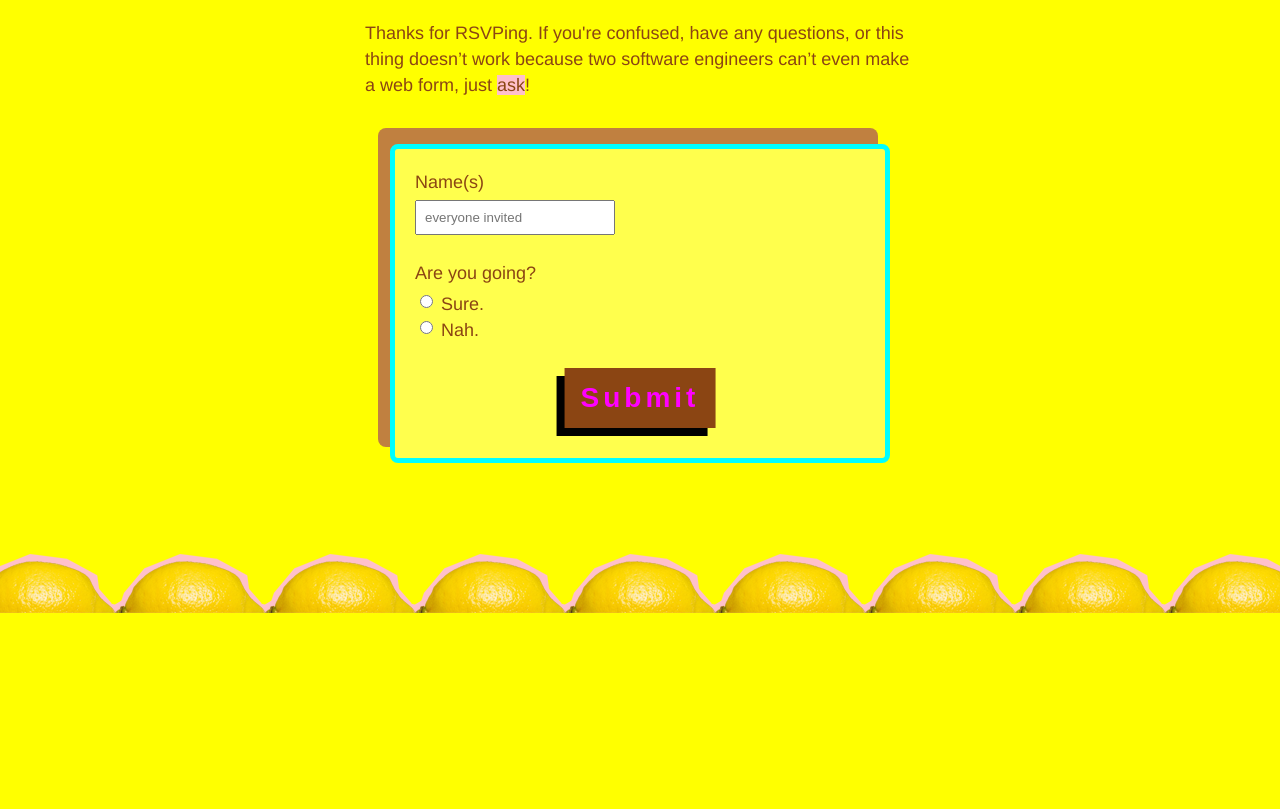
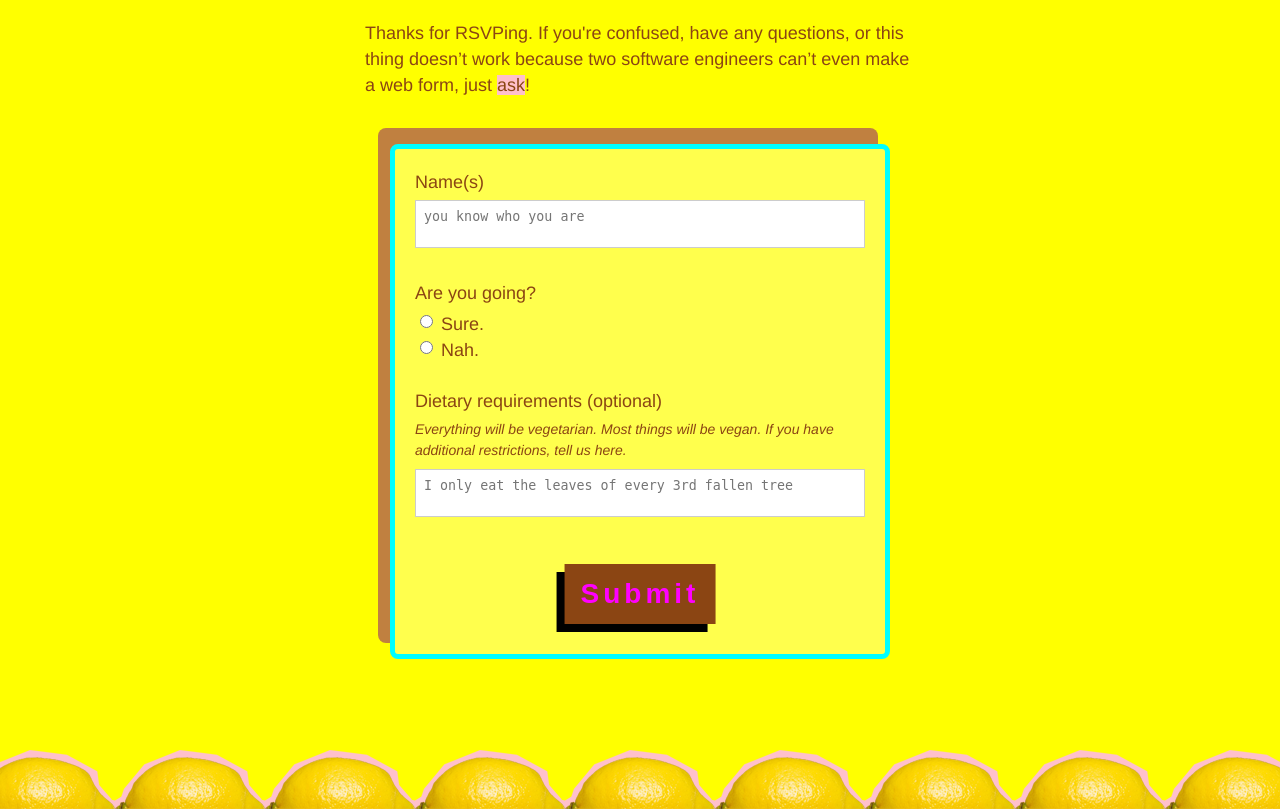
Before and after one commit to lemonparty/lemonparty2018, a Flask app: page /rsvp in a window 1280 px wide. Shown: the part 358-1167 px from the top of the page. Before the commit the page ends 971 px from the top, so only its background shows below. Run offline with Flask 2, Linux system fonts and the light colour scheme; the visitor is signed in with stand-in values (Sample User, id 1); some libraries are stand-ins or nearby versions.

Commit message:
add diet; finesse congrats marquee and some form styles

```diff
--- a/src/app.scss
+++ b/src/app.scss
@@ -32,12 +32,12 @@ $button-height: 60px;
   display: block;
   z-index: 2;
   min-width: $button-width;
-	padding: 0 16px;
+  padding: 0 16px;
   height: $button-height;
 
   text-decoration: none;
   background: saddlebrown;
-	border: 0;
+  border: 0;
   box-shadow: -8px 8px 0 #000;
 
   color: magenta;
@@ -47,10 +47,14 @@ $button-height: 60px;
   line-height: $button-height;
   text-align: center;
 
-	cursor: pointer;
+  cursor: pointer;
 
   &:hover {
     box-shadow: -24px 12px 0 #000;
+  }
+
+  &:focus {
+    outline: none;
   }
 }
 
--- a/src/pages/rsvp.scss
+++ b/src/pages/rsvp.scss
@@ -1,6 +1,6 @@
 @keyframes marquee {
   0% {
-    transform: translateX(100%);
+    transform: translateX(55%);
   }
 
   100% {
@@ -8,12 +8,14 @@
   }
 }
 
+$form-padding: 20px;
+
 .body-rsvp {
   $form-shadow-color: mix(purple, yellow);
 
   &-form {
     margin-top: 20px;
-    padding: 20px 20px 30px;
+    padding: $form-padding $form-padding $form-padding + 10;
     background: lighten(yellow, 15%);
     border: 5px solid cyan;
     border-radius: 8px;
@@ -35,8 +37,18 @@
     }
   }
 
+  input[type=text],
+  textarea {
+    border: 1px solid #ccc;
+    padding: 8px;
+
+    &:focus {
+      outline: none;
+      border-color: purple;
+    }
+  }
+
   input[type=text] {
-    padding: 8px;
     min-width: 200px;
   }
 
@@ -45,11 +57,24 @@
     bottom: 2px;
   }
 
+  textarea {
+    width: 100%;
+    resize: none;
+  }
+
   &-label {
     display: block;
     width: 100%;
     font-weight: 500;
     margin-bottom: 5px;
+  }
+
+  &-note {
+    display: block;
+    margin-bottom: 8px;
+    font-style: italic;
+    font-size: 14px;
+    line-height: 21px;
   }
 
   // default empty-string Are You Going? response
@@ -62,6 +87,7 @@
 
   &-submit-button {
     @include button;
+    margin-top: 15px;
   }
 
   // statuses
@@ -76,7 +102,17 @@
     display: none;
     position: relative;
     overflow: hidden;
+    width: calc(100% + #{$form-padding * 2});
+    height: 26px;
+    margin-left: $form-padding * -1;
     color: green;
-    animation: marquee 7s linear infinite;
+
+    &-content {
+      position: absolute;
+      top: 0;
+      left: 0;
+      animation: marquee 8s linear infinite;
+      white-space: nowrap;
+    }
   }
 }
--- a/static/app.css
+++ b/static/app.css
@@ -258,6 +258,8 @@ em {
   margin-top: 50px; }
   .body-home-rsvp-link:hover {
     box-shadow: -24px 12px 0 #000; }
+  .body-home-rsvp-link:focus {
+    outline: none; }
 
 @media (min-width: 650px) {
   .body-location iframe {
@@ -302,7 +304,7 @@ em {
 
 @keyframes marquee {
   0% {
-    transform: translateX(100%); }
+    transform: translateX(55%); }
   100% {
     transform: translateX(-100%); } }
 
@@ -327,19 +329,38 @@ em {
   .body-rsvp fieldset:first-child {
     margin-top: 0; }
 
+.body-rsvp input[type=text],
+.body-rsvp textarea {
+  border: 1px solid #ccc;
+  padding: 8px; }
+  .body-rsvp input[type=text]:focus,
+  .body-rsvp textarea:focus {
+    outline: none;
+    border-color: purple; }
+
 .body-rsvp input[type=text] {
-  padding: 8px;
   min-width: 200px; }
 
 .body-rsvp input[type=radio] {
   position: relative;
   bottom: 2px; }
 
+.body-rsvp textarea {
+  width: 100%;
+  resize: none; }
+
 .body-rsvp-label {
   display: block;
   width: 100%;
   font-weight: 500;
   margin-bottom: 5px; }
+
+.body-rsvp-note {
+  display: block;
+  margin-bottom: 8px;
+  font-style: italic;
+  font-size: 14px;
+  line-height: 21px; }
 
 .body-rsvp-going-default {
   position: absolute !important;
@@ -366,9 +387,12 @@ em {
   letter-spacing: 4px;
   line-height: 60px;
   text-align: center;
-  cursor: pointer; }
+  cursor: pointer;
+  margin-top: 15px; }
   .body-rsvp-submit-button:hover {
     box-shadow: -24px 12px 0 #000; }
+  .body-rsvp-submit-button:focus {
+    outline: none; }
 
 .body-rsvp-error {
   display: none;
@@ -378,5 +402,13 @@ em {
   display: none;
   position: relative;
   overflow: hidden;
-  color: green;
-  animation: marquee 7s linear infinite; }
+  width: calc(100% + 40px);
+  height: 26px;
+  margin-left: -20px;
+  color: green; }
+  .body-rsvp-success-content {
+    position: absolute;
+    top: 0;
+    left: 0;
+    animation: marquee 8s linear infinite;
+    white-space: nowrap; }
--- a/templates/rsvp.html
+++ b/templates/rsvp.html
@@ -33,14 +33,13 @@
       <label for="name" class="body-rsvp-label">
         Name(s)
       </label>
-      <input
+      <textarea
         id="name"
-        type="text"
         autocomplete="off"
         tabindex="0"
         name="entry.1644957506"
-        placeholder="everyone invited"
-      />
+        placeholder="you know who you are"
+      ></textarea>
     </fieldset>
 
     <fieldset>
@@ -66,12 +65,30 @@
       <label for="going-no">Nah.</label>
     </fieldset>
 
+    <fieldset>
+      <label for="diet" class="body-rsvp-label">
+        Dietary requirements (optional)
+      </label>
+      <span class="body-rsvp-note">
+        Everything will be vegetarian. Most things will be vegan. If you have
+        additional restrictions, tell us here.
+      </span>
+      <textarea
+        id="diet"
+        autocomplete="off"
+        name="entry.1349519174"
+        placeholder="I only eat the leaves of every 3rd fallen tree"
+      ></textarea>
+    </fieldset>
+
     <fieldset class="body-rsvp-error">
       There was a problem submitting your rsvp… did you fill everything out?
     </fieldset>
 
     <fieldset class="body-rsvp-success">
-      THANKS!!! Hope we see you sooooooooooooooooooooooooooooooooooooooooon!
+      <span class="body-rsvp-success-content">
+        THANKS!!! Hope we see you sooooooooooooooooooooooooooooooooooooooooooooooooooooooooooooooooooooooooon!
+      </span>
     </fieldset>
 
     <fieldset class="body-rsvp-submit">
```
